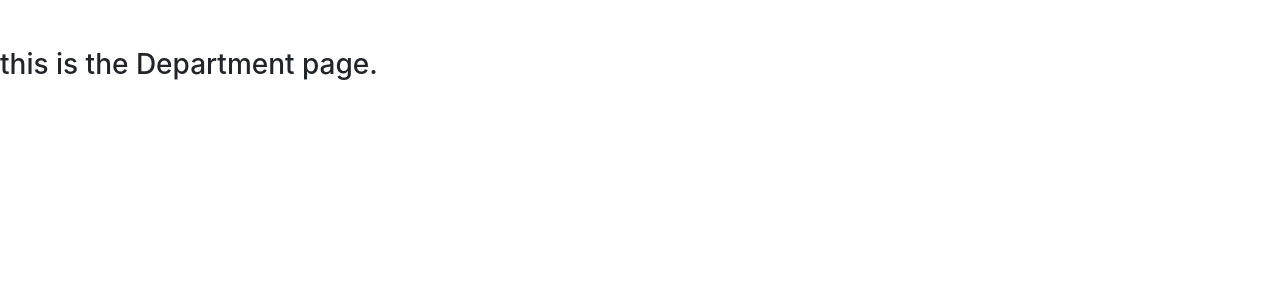
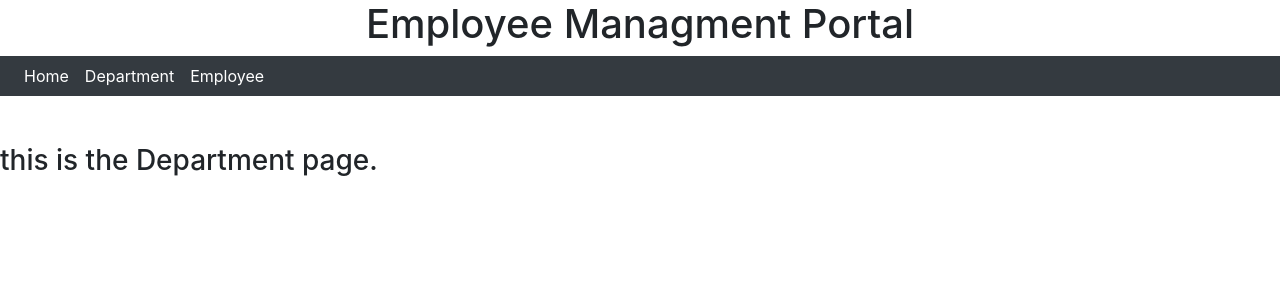
Before and after one commit to kamzon/Fullstack-employeeAPP, a React (Create React App) app: page /Department in a window 1280 px wide. Shown: the top 300 px of the page. Built offline with nearby package versions, Linux system fonts and the light colour scheme.

Commit message:
navigation bar

```diff
--- a/src/App.js
+++ b/src/App.js
@@ -6,6 +6,8 @@ import Button from 'react-bootstrap/Button'
 import { Home } from "./components/Home";
 import { Department } from "./components/Department";
 import { Employee } from "./components/Employee";
+import { Navigation } from "./components/Navigation";
+import 'bootstrap/dist/css/bootstrap.min.css';
 
 import { BrowserRouter, Route, Switch, Swoitch } from "react-router-dom";
 
@@ -13,11 +15,18 @@ function App() {
   return (
     <BrowserRouter>
     <div className="App">
+
+      <h1>Employee Managment Portal</h1>
+
+      <Navigation/>
+
+
       <Switch>
         <Route path= '/' component={Home} exact />
         <Route path='/Department' component={Department} />
         <Route path='/Employee' component={Employee}/>
       </Switch>
+
     </div>
     </BrowserRouter>
   );
--- a/src/components/Department.js
+++ b/src/components/Department.js
@@ -1,4 +1,5 @@
 import react,{Component} from 'react';
+import 'bootstrap/dist/css/bootstrap.min.css';
 
 
 
--- a/src/components/Employee.js
+++ b/src/components/Employee.js
@@ -1,4 +1,5 @@
 import react,{Component} from 'react';
+import 'bootstrap/dist/css/bootstrap.min.css';
 
 
 
--- a/src/components/Home.js
+++ b/src/components/Home.js
@@ -1,4 +1,5 @@
 import react,{Component} from 'react';
+import 'bootstrap/dist/css/bootstrap.min.css';
 
 
 
--- /dev/null
+++ b/src/components/Navigation.js
@@ -0,0 +1,28 @@
+import react,{Component} from 'react';
+import 'bootstrap/dist/css/bootstrap.min.css';
+import {NavLink} from "react-router-dom";
+import {Navbar, Nav} from "react-bootstrap";
+
+
+
+export class Navigation extends Component{
+
+    render(){
+        return(
+            <Navbar bg="dark" expend="lg">
+
+                <Navbar.Toggle aria-controls="basic-navbar-nav"/>
+
+                <Navbar.Collapse id="basic-navbar-nav">
+                    <nav>
+                        <NavLink className="d-inline p-2 bg-dark text-white" to="/">Home</NavLink>
+                        <NavLink className="d-inline p-2 bg-dark text-white" to="/department">Department</NavLink>
+                        <NavLink className="d-inline p-2 bg-dark text-white" to="/employee">Employee</NavLink>
+                    </nav>
+                </Navbar.Collapse>
+
+
+            </Navbar>
+        )
+    }
+}
```
